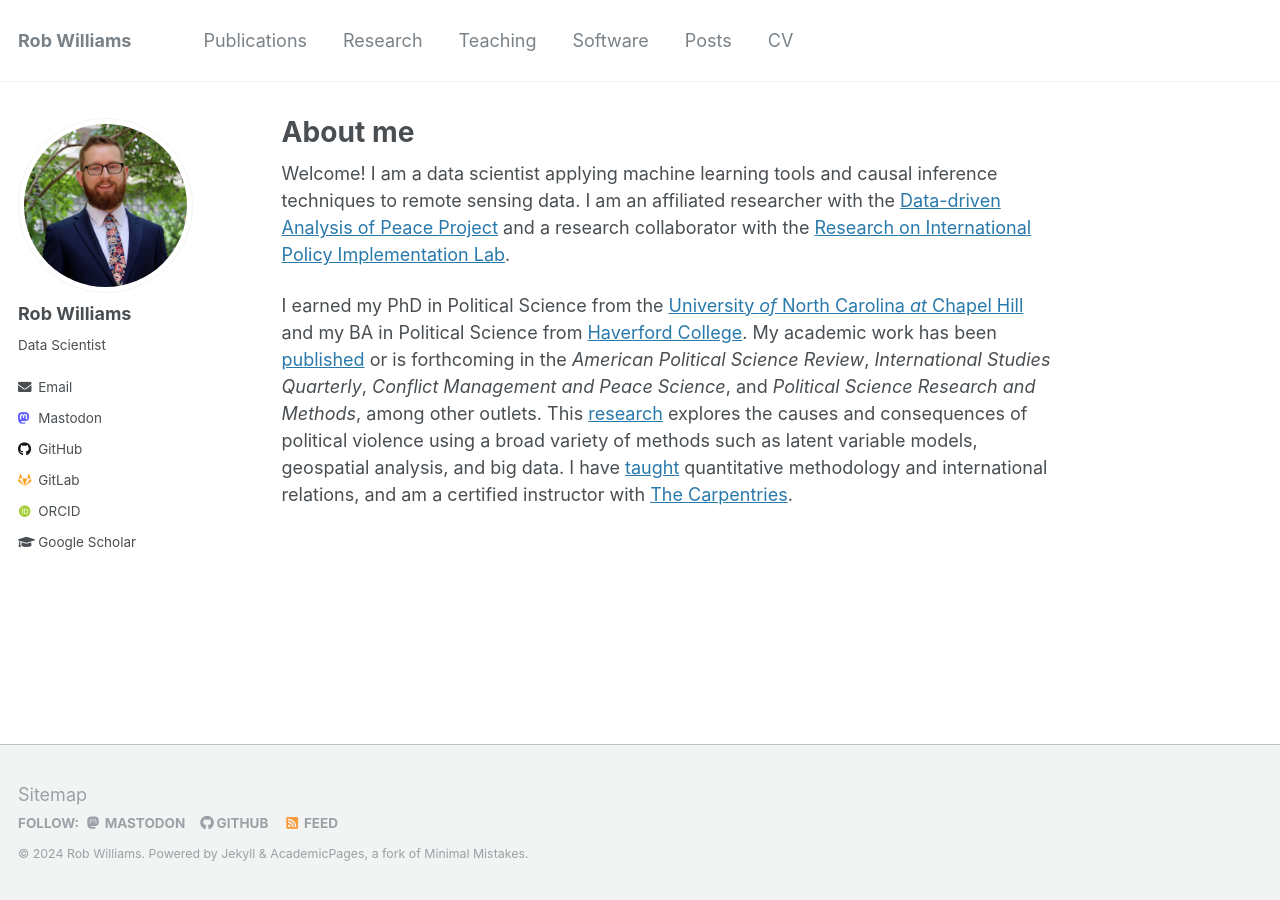
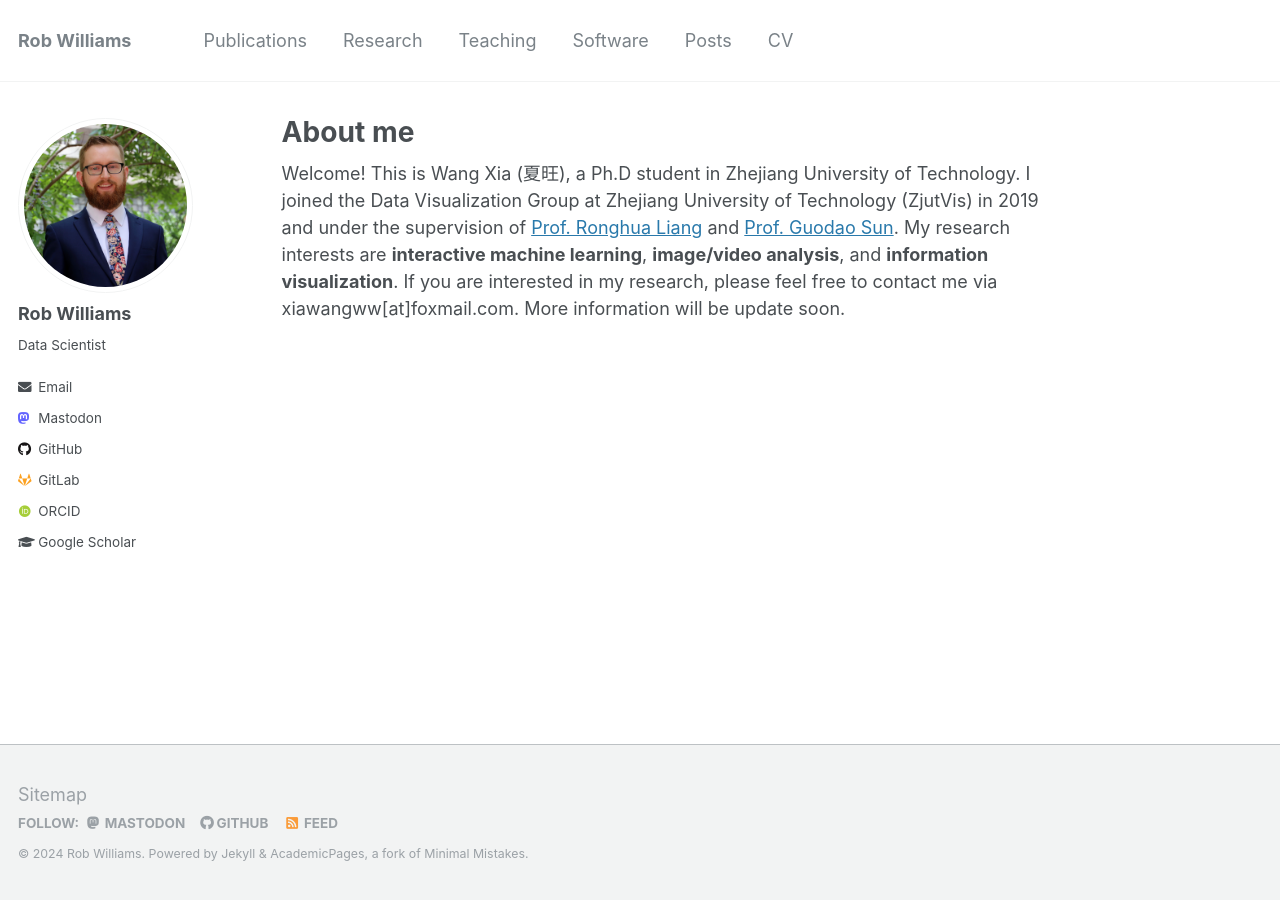
Before and after one commit to isxiawang/isxiawang.github.io, a Jekyll site: the page built from _pages/about.md, in a window 1280 px wide. Built offline with Jekyll 4.4.1, drawn with Linux system fonts in a browser that asks for light colours; some web fonts are replaced.

Commit message:
introduce

```diff
--- a/_pages/about.md
+++ b/_pages/about.md
@@ -8,21 +8,10 @@ redirect_from:
   - /about.html
 ---
 
-Welcome! I am a data scientist applying machine learning tools and causal
-inference techniques to remote sensing data. I am an affiliated
-researcher with the [Data-driven Analysis of Peace Project](https://dapp-lab.org)
-and a research collaborator with the
-[Research on International Policy Implementation Lab](https://bridgingthegapproject.org/ripil).
-
-I earned my PhD in Political Science from the
-[University *of* North Carolina *at* Chapel Hill](https://www.unc.edu) and my
-BA in Political Science from [Haverford College](https://www.haverford.edu).
-My academic work has been [published](publications) or is forthcoming in the
-*American Political Science Review*, *International Studies Quarterly*,
-*Conflict Management and Peace Science*, and
-*Political Science Research and Methods*, among other outlets. This
-[research](research) explores the causes and consequences of political violence
-using a broad variety of methods such as latent variable models, geospatial
-analysis, and big data. I have [taught](teaching) quantitative methodology and
-international relations, and am a certified instructor with
-[The Carpentries](https://carpentries.org).
+Welcome! This is Wang Xia (夏旺), a Ph.D student in Zhejiang University of Technology.
+I joined the Data Visualization Group at Zhejiang University of Technology (ZjutVis)
+in 2019 and under the supervision of [Prof. Ronghua Liang](https://scholar.google.com/citations?user=fbvnBG4AAAAJ&hl=en)
+and [Prof. Guodao Sun](https://godoorsun.org/).
+My research interests are **interactive machine learning**, **image/video analysis**, and **information visualization**.
+If you are interested in my research, please feel free to contact me via xiawangww[at]foxmail.com.
+More information will be update soon.
```
